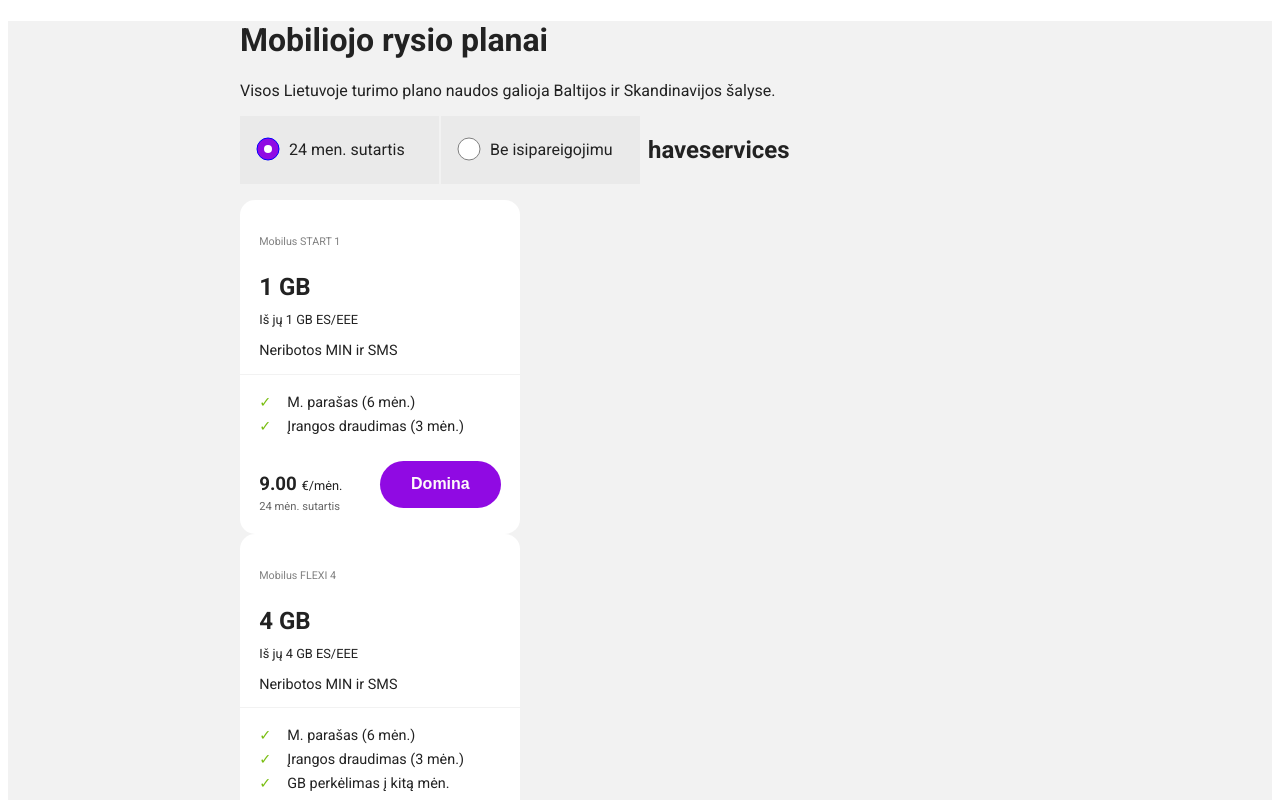
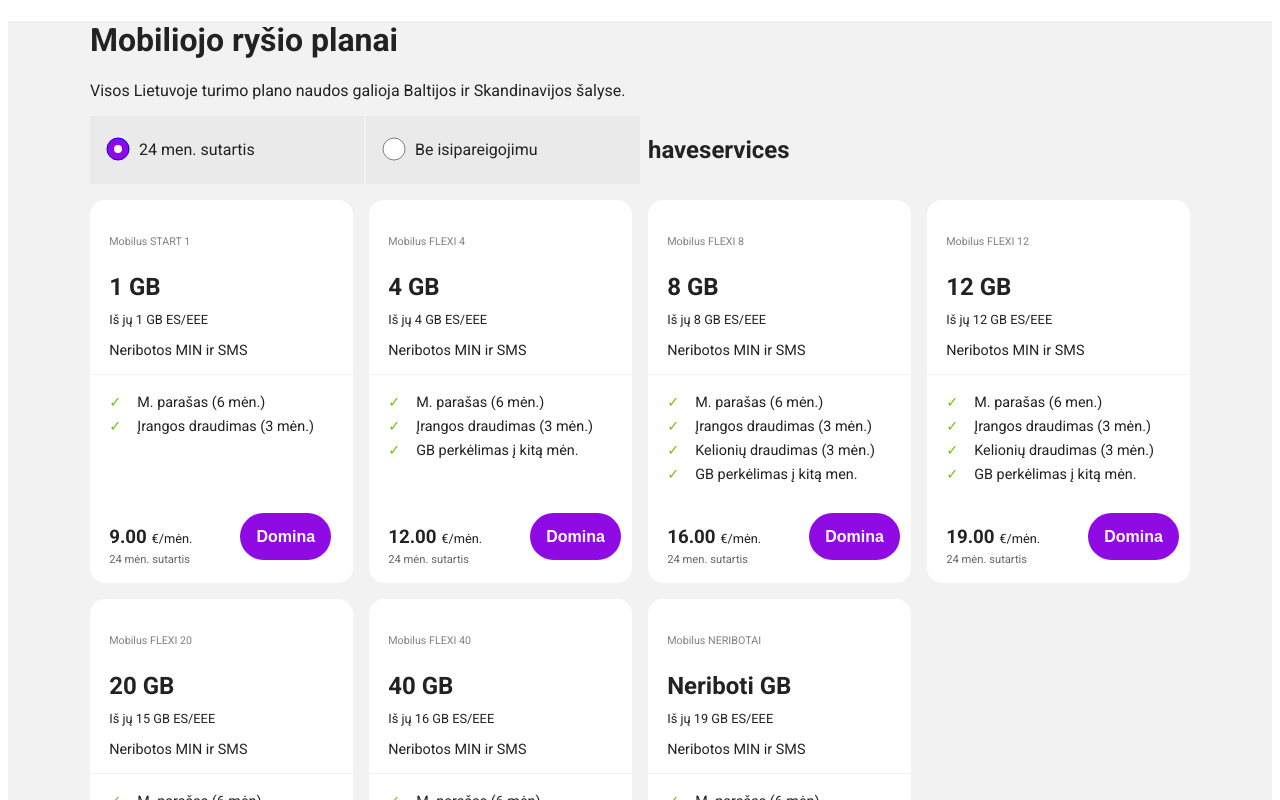
Before and after one commit to NeilaVait/mobile-plans, a React (Create React App) app: page / in a window 1280 px wide. Shown: the top 800 px of the page. Built offline with nearby package versions, Linux system fonts and the light colour scheme.

Commit message:
css fixed

```diff
--- a/src/App.css
+++ b/src/App.css
@@ -9,7 +9,7 @@
 /* common */
 
 .container {
-  max-width: 800px;
+  max-width: 1100px;
   margin: 0 auto;
 }
 
@@ -37,6 +37,14 @@
   padding: 1.2rem;
   border-radius: 15px;
   overflow: hidden;
+  position: relative;
+  padding-bottom: 80px;
+}
+
+.plan-cards {
+  display: grid;
+  grid-template-columns: 1fr 1fr 1fr 1fr;
+  gap: 1rem;
 }
 
 .plan__header {
@@ -60,10 +68,13 @@
 .plan__bottom {
   display: flex;
   align-items: center;
+  position: absolute;
+  bottom: 1rem;
+  gap: 3rem;
 }
 
 .bottom__price-part {
-  width: 50%;
+  width: 60%;
 }
 
 .bottom__price {
--- a/src/App.jsx
+++ b/src/App.jsx
@@ -39,7 +39,7 @@ class App extends Component {
     return (
       <div className="App">
         <div className="container">
-          <h1>Mobiliojo rysio planai</h1>
+          <h1>Mobiliojo ryšio planai</h1>
           <p>Visos Lietuvoje turimo plano naudos galioja Baltijos ir Skandinavijos šalyse.</p>
           <div className="controls d-flex">
             <Commitment handleRadio={this.handleRadio} noCommitment={this.state.noCommitment}></Commitment>
```
